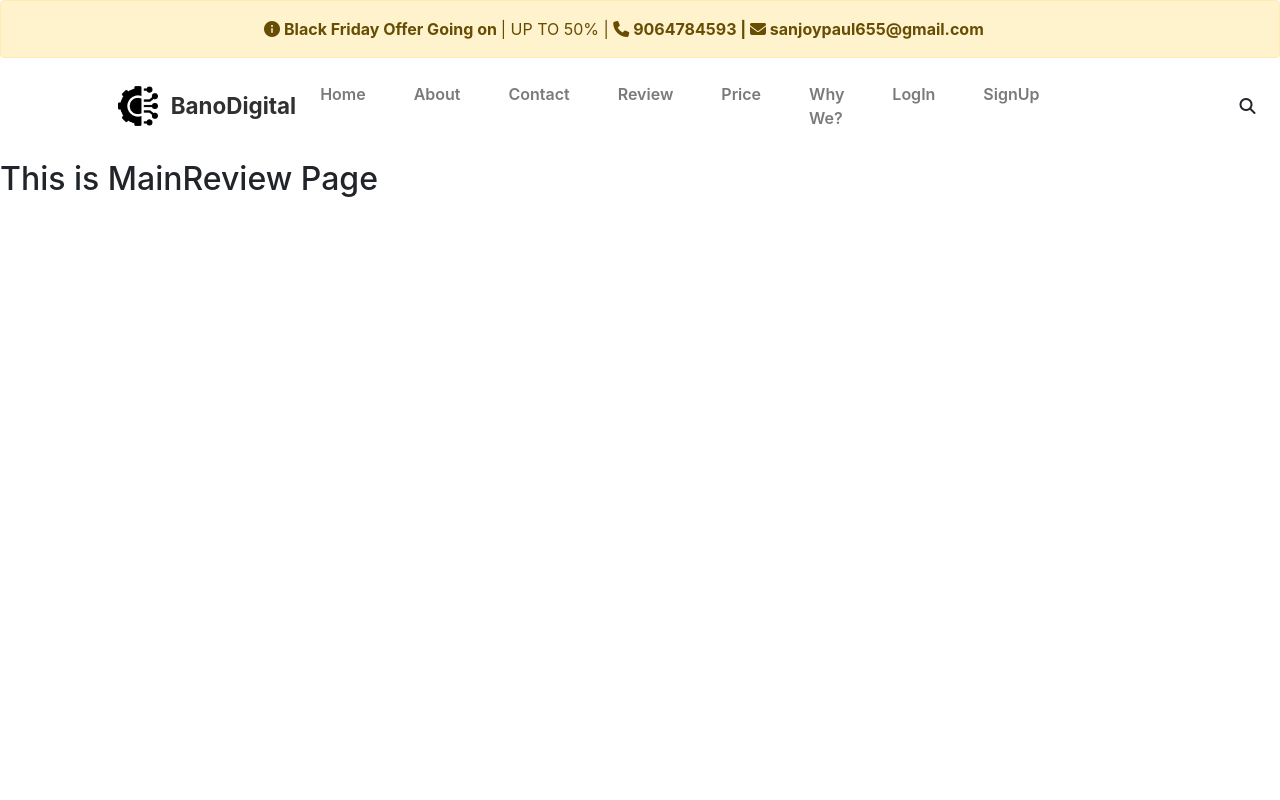
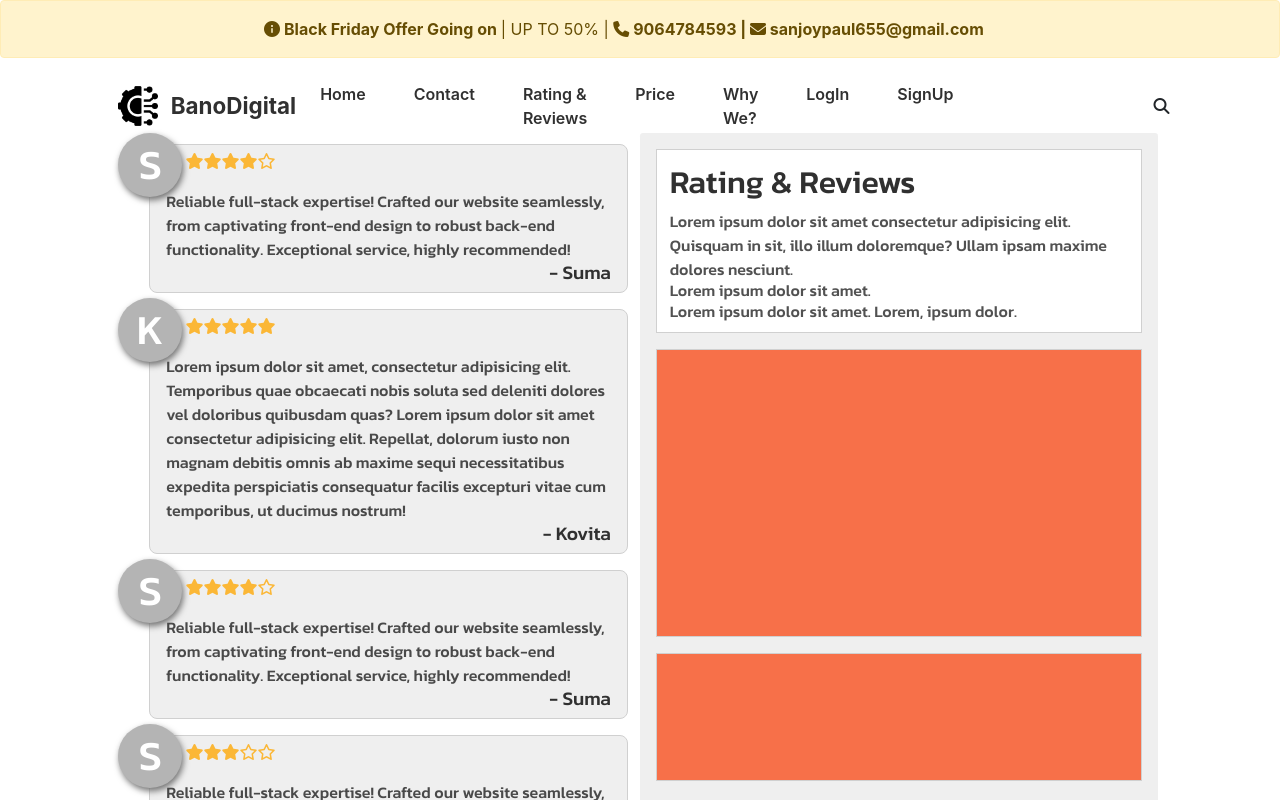
Before and after one commit to SanjayPaul4u/BanoDigital-Project2, a React (Create React App) app in the folder client/: page /mainreview in a window 1280 px wide. Shown: the top 800 px of the page. Built offline with nearby package versions, Linux system fonts and the light colour scheme.

Commit message:
FrontEnd: 15. Work continuing in Add Review Page

```diff
--- a/client/src/App.js
+++ b/client/src/App.js
@@ -6,7 +6,6 @@ import Footer from './components/Footer'
 import {BrowserRouter, Routes,Route} from 'react-router-dom'
 import Login from './components/Login'
 import Signup from './components/Signup'
-import About from './components/about-comp/About'
 import MainReview from './components/review-comp/MainReview'
 import Contact from './components/contact-comp/Contact'
 import Error404Page from './components/Error404Page'
@@ -24,7 +23,6 @@ const App = () => {
             <Route exact path='/home' element={<Home/>}/>
             <Route exact path='/login' element={<Login/>}/>
             <Route exact path='/signup' element={<Signup/>}/>
-            <Route exact path='/about' element={<About/>}/>
             <Route exact path='/contact' element={<Contact/>}/>
             <Route exact path='/mainreview' element={<MainReview/>}/>
             <Route exact path='/*' element={<Error404Page/>}/>
--- a/client/src/components/Navbar.js
+++ b/client/src/components/Navbar.js
@@ -47,17 +47,13 @@ const Navbar = () => {
                 <li className="nav-item">
                 <Link className={`nav-link active ${!IsScroll?"default-text-color":"my-text-color"}`} aria-current="page" to="/">Home</Link>
                 </li>
-                <li className="nav-item">
-
-                <Link className={`nav-link ${!IsScroll?"default-text-color":"my-text-color"}`} aria-current="page" to="/about">About</Link>
-                </li>
 
                 <li className="nav-item">
                 <Link className={`nav-link ${!IsScroll?"default-text-color":"my-text-color"}`} aria-current="page" to="/contact">Contact</Link>
                 </li>
 
                 <li className="nav-item">
-                <a className={`nav-link ${!IsScroll?"default-text-color":"my-text-color"}`} aria-current="page" href="/#main-review">Review</a>
+                <a className={`nav-link ${!IsScroll?"default-text-color":"my-text-color"}`} aria-current="page" href="/#main-review">Rating & Reviews</a>
                 </li>
 
                 <li className="nav-item">
--- a/client/src/components/home-comp/Review.js
+++ b/client/src/components/home-comp/Review.js
@@ -1,6 +1,7 @@
 import React from 'react'
 import "../../style/Review.css"
 import WebDesignPng from '../../images/wev-design.png'
+import {Link} from 'react-router-dom'
 
 const Review = () => {
   return (
@@ -20,7 +21,7 @@ const Review = () => {
         {/* right-review-row */}
         <div className="col-10 col-md-6 col-xl-6" id='right-review-row'>
           <div id='main-review-heading'>
-              <h3>Review</h3>
+              <h3>Rating & Reviews</h3>
               <h4>What Our Client Say</h4>
           </div>
 
@@ -50,8 +51,9 @@ const Review = () => {
                   <div className='review-star'>
                     <i className="fa-solid fa-star"></i>
                     <i className="fa-solid fa-star"></i>
-                    <i className="fa-solid fa-star"></i>
-                    <i className="fa-solid fa-star"></i>
+                    <i class="fa-regular fa-star"></i>
+                    <i class="fa-regular fa-star"></i>
+                    <i class="fa-regular fa-star"></i>
                   </div>
               </div>
               <div className='sub-review-card'>
@@ -61,8 +63,8 @@ const Review = () => {
             </div>
 
             <div className=''>
-              <a className='btn btn-sm btn-primary' href="/addreview">Rate Us</a>
-              <a className='btn btn-sm btn-primary mx-2' href="/mainreview">More Review</a>
+              <Link className='btn btn-sm btn-primary' to="/addreview">Rate Us</Link>
+              <Link className='btn btn-sm btn-primary mx-2' to="/mainreview">More Review</Link>
             </div>
 
           </div>
--- /dev/null
+++ b/client/src/components/review-comp/AddReview.js
@@ -0,0 +1,25 @@
+import React from 'react'
+
+const AddReview = () => {
+  return (
+    <div>
+          {/* REVIEW PAGE HEADING */}
+          <div id="main-review-heading">
+              <h2>Rating & Reviews</h2>
+              <p>Lorem ipsum dolor sit amet consectetur adipisicing elit. Quisquam in sit, illo illum doloremque? Ullam ipsam maxime dolores nesciunt.</p>
+              <p>Lorem ipsum dolor sit amet.</p>
+              <p>Lorem ipsum dolor sit amet. Lorem, ipsum dolor.</p>
+          </div>
+
+          <div id="add-review-div">
+
+          </div>
+
+          <div id="user-review-div">
+
+          </div>
+    </div>
+  )
+}
+
+export default AddReview
--- /dev/null
+++ b/client/src/components/review-comp/DisplayReview.js
@@ -0,0 +1,100 @@
+import React from 'react'
+
+const DisplayReview = () => {
+  return (
+    <div>
+
+      {/* DISPLAYING REVIEW BY ROW */}
+      <div className="row">
+        <div className="col-12 col-md-12 col-xl-12">
+        <div className='display-review-card'>
+              <div>
+                  <div className='dp'>S</div>
+                  <div className='review-star'>
+                    <i className="fa-solid fa-star"></i>
+                    <i className="fa-solid fa-star"></i>
+                    <i className="fa-solid fa-star"></i>
+                    <i className="fa-solid fa-star"></i>
+                    <i class="fa-regular fa-star"></i>
+                  </div>
+              </div>
+              <div className='sub-display-review-card'>
+                <p>Reliable full-stack expertise! Crafted our website seamlessly, from captivating front-end design to robust back-end functionality. Exceptional service, highly recommended!</p>
+                <h6>- Suma</h6>
+              </div>
+            </div>
+          <div className='display-review-card'>
+              <div>
+                  <div className='dp'>K</div>
+                  <div className='review-star'>
+                    <i className="fa-solid fa-star"></i>
+                    <i className="fa-solid fa-star"></i>
+                    <i className="fa-solid fa-star"></i>
+                    <i className="fa-solid fa-star"></i>
+                    <i className="fa-solid fa-star"></i>
+                  </div>
+              </div>
+              <div className='sub-display-review-card'>
+                <p>Lorem ipsum dolor sit amet, consectetur adipisicing elit. Temporibus quae obcaecati nobis soluta sed deleniti dolores vel doloribus quibusdam quas? Lorem ipsum dolor sit amet consectetur adipisicing elit. Repellat, dolorum iusto non magnam debitis omnis ab maxime sequi necessitatibus expedita perspiciatis consequatur facilis excepturi vitae cum temporibus, ut ducimus nostrum!</p>
+                <h6>- Kovita</h6>
+              </div>
+            </div>
+
+            <div className='display-review-card'>
+              <div>
+                  <div className='dp'>S</div>
+                  <div className='review-star'>
+                    <i className="fa-solid fa-star"></i>
+                    <i className="fa-solid fa-star"></i>
+                    <i className="fa-solid fa-star"></i>
+                    <i className="fa-solid fa-star"></i>
+                    <i class="fa-regular fa-star"></i>
+                  </div>
+              </div>
+              <div className='sub-display-review-card'>
+                <p>Reliable full-stack expertise! Crafted our website seamlessly, from captivating front-end design to robust back-end functionality. Exceptional service, highly recommended!</p>
+                <h6>- Suma</h6>
+              </div>
+            </div>
+
+            <div className='display-review-card'>
+              <div>
+                  <div className='dp'>S</div>
+                  <div className='review-star'>
+                    <i className="fa-solid fa-star"></i>
+                    <i className="fa-solid fa-star"></i>
+                    <i className="fa-solid fa-star"></i>
+                    <i class="fa-regular fa-star"></i>
+                    <i class="fa-regular fa-star"></i>
+                  </div>
+              </div>
+              <div className='sub-display-review-card'>
+                <p>Reliable full-stack expertise! Crafted our website seamlessly, from captivating front-end design to robust back-end functionality. Exceptional service, highly recommended!</p>
+                <h6>- Suma</h6>
+              </div>
+            </div>
+
+            <div className='display-review-card'>
+              <div>
+                  <div className='dp'>S</div>
+                  <div className='review-star'>
+                    <i className="fa-solid fa-star"></i>
+                    <i className="fa-solid fa-star"></i>
+                    <i className="fa-solid fa-star"></i>
+                    <i className="fa-solid fa-star"></i>
+                    <i class="fa-regular fa-star"></i>
+                  </div>
+              </div>
+              <div className='sub-display-review-card'>
+                <p>Reliable full-stack expertise! Crafted our website seamlessly, from captivating front-end design to robust back-end functionality. Exceptional service, highly recommended!</p>
+                <h6>- Suma</h6>
+              </div>
+            </div>
+        </div>
+      </div>
+
+    </div>
+  )
+}
+
+export default DisplayReview
--- a/client/src/components/review-comp/MainReview.js
+++ b/client/src/components/review-comp/MainReview.js
@@ -1,10 +1,22 @@
 import React from 'react'
 import "../../style/MainReview.css"
+import DisplayReview from './DisplayReview'
+import AddReview from './AddReview'
+
 
 const MainReview = () => {
   return (
-    <div id='main-mainReview'>
-        <h2>This is MainReview Page</h2>
+    <div className='container' id='main-mainReview'>
+
+      <div className="row">
+        <div className="col-10 col-md-6 col-xl-6" id='displayReview-Row'>
+            <DisplayReview/>
+        </div>
+        <div className="col-10 col-md-6 col-xl-6" id='addReview-Row'>
+            <AddReview/>
+        </div>
+      </div>
+
     </div>
   )
 }
--- a/client/src/style/MainReview.css
+++ b/client/src/style/MainReview.css
@@ -1,4 +1,100 @@
+@import url('https://fonts.googleapis.com/css2?family=Kanit:wght@500&display=swap');
+/* font-family: 'Kanit', sans-serif; */
+@import url('https://fonts.googleapis.com/css2?family=Luckiest+Guy&display=swap');
+/* font-family: 'Luckiest Guy', cursive; */
+@import url('https://fonts.googleapis.com/css2?family=Ubuntu&display=swap');
+/* font-family: 'Ubuntu', sans-serif; */
+
 #main-mainReview{
-    padding-top: 10rem;
-    height: 100vh;
+    min-height: 100vh;
+    max-height: auto;
+    padding: 0rem 4rem;
+    padding-top: 8.3rem;
 }
+#main-mainReview .row{
+}
+/* 📌📌---------------------------------------------------------------------------------------------------------- */
+#displayReview-Row{
+    padding-left: 1.7rem;
+    padding-top: 0.7rem;
+}
+
+#displayReview-Row .display-review-card{
+    height: auto;
+    font-family: 'Kanit', sans-serif;
+    background-color: #efefef;
+    margin-bottom: 1rem;
+    text-align: start;
+    padding: 1rem;
+    padding-bottom: 0rem;
+    border-radius: 0.5rem;
+    color: #494949;
+    border: 0.1rem solid rgb(208, 208, 208);
+
+}
+#displayReview-Row .display-review-card .review-star{
+    color: #fbb736;
+    margin-top: -3rem;
+    /* text-align: end; */
+    padding-left: 1.2rem;
+    margin-bottom: 1rem;
+}
+#displayReview-Row .display-review-card .dp{
+    margin-top: -1rem;
+    display: inline-block;
+    background-color: #b4b4b4;
+    box-shadow: 0.1rem 0.2rem 0.4rem rgb(115, 115, 115);
+    text-align: center;
+    height: 4rem;
+    width: 4rem;
+    font-size: 2.6rem;
+    margin-top: -3rem;
+    margin-left: -3rem;
+    border-radius: 50%;
+    font-weight: 500;
+    color: #fff;
+}
+#displayReview-Row .sub-display-review-card h6{
+    margin-top: -1rem;
+    text-align: end;
+    font-size: 1.2rem;
+    font-weight: 500;
+    color: #303030;
+}
+#displayReview-Row .sub-display-review-card p{
+
+}
+
+
+/* 📌📌---------------------------------------------------------------------------------------------------------- */
+#addReview-Row{
+    padding:1rem;
+    background-color: #efefef;
+    border-radius: 0.2rem;
+}
+#addReview-Row #main-review-heading{
+    font-family: 'Kanit', sans-serif;
+    color: #303030;
+    background-color: #fff;
+    padding: 0.8rem;
+    border: 0.1rem solid rgb(208, 208, 208);
+
+}
+#addReview-Row #main-review-heading p{
+    color: #515151;
+    font-weight: 500;
+    margin-bottom: -0.2rem;
+
+}
+#addReview-Row #add-review-div{
+    background-color: #f77049;
+    border: 0.1rem solid rgb(208, 208, 208);
+    height: 18rem;
+    margin-top: 1rem;
+}
+#addReview-Row #user-review-div{
+    background-color: #f77049;
+    border: 0.1rem solid rgb(208, 208, 208);
+    height: 8rem;
+    margin-top: 1rem;
+}
--- a/client/src/style/Navbar.css
+++ b/client/src/style/Navbar.css
@@ -29,7 +29,7 @@
 
 }
 .default-text-color{
-    color: #7a7a7a;
+    color: #303030;
     font-weight: 600;
 }
 #navbar-ul{
```
Also changed, not shown: client/src/style/Contact.css (+7 -5 lines), client/ClientNote.txt.
